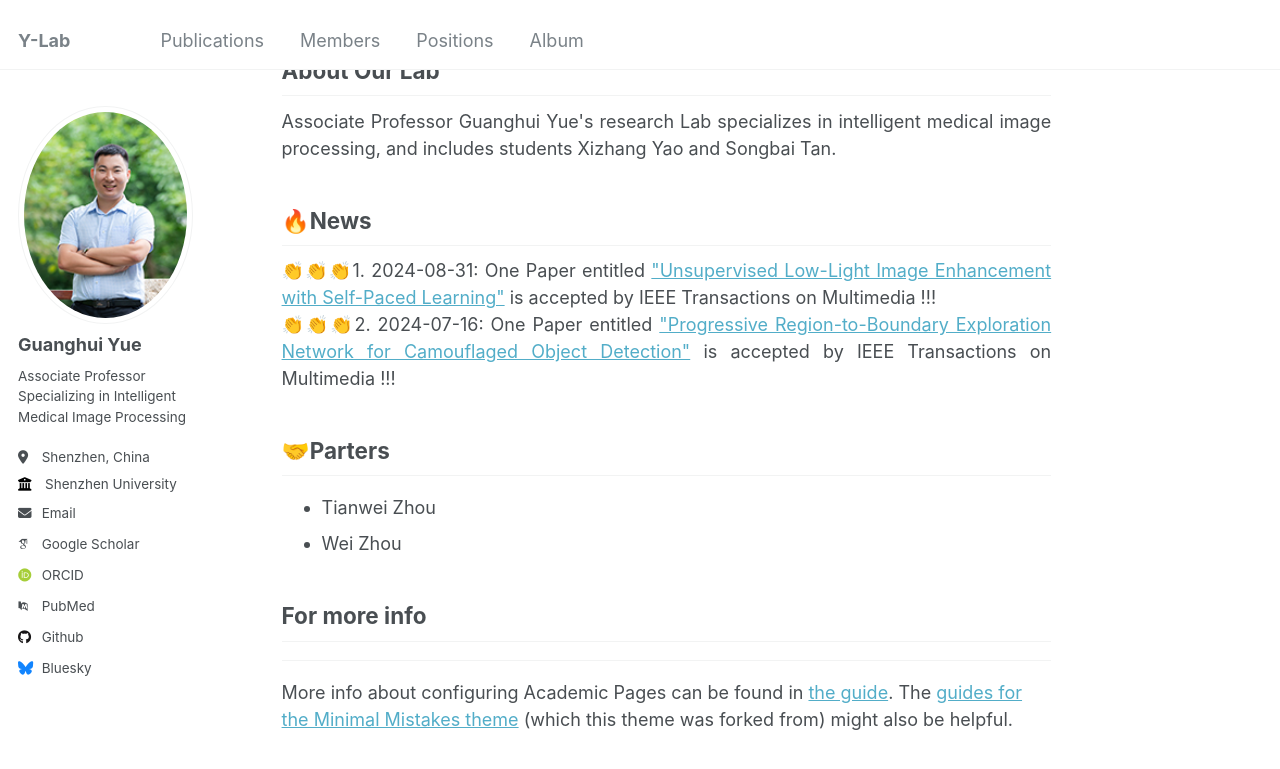
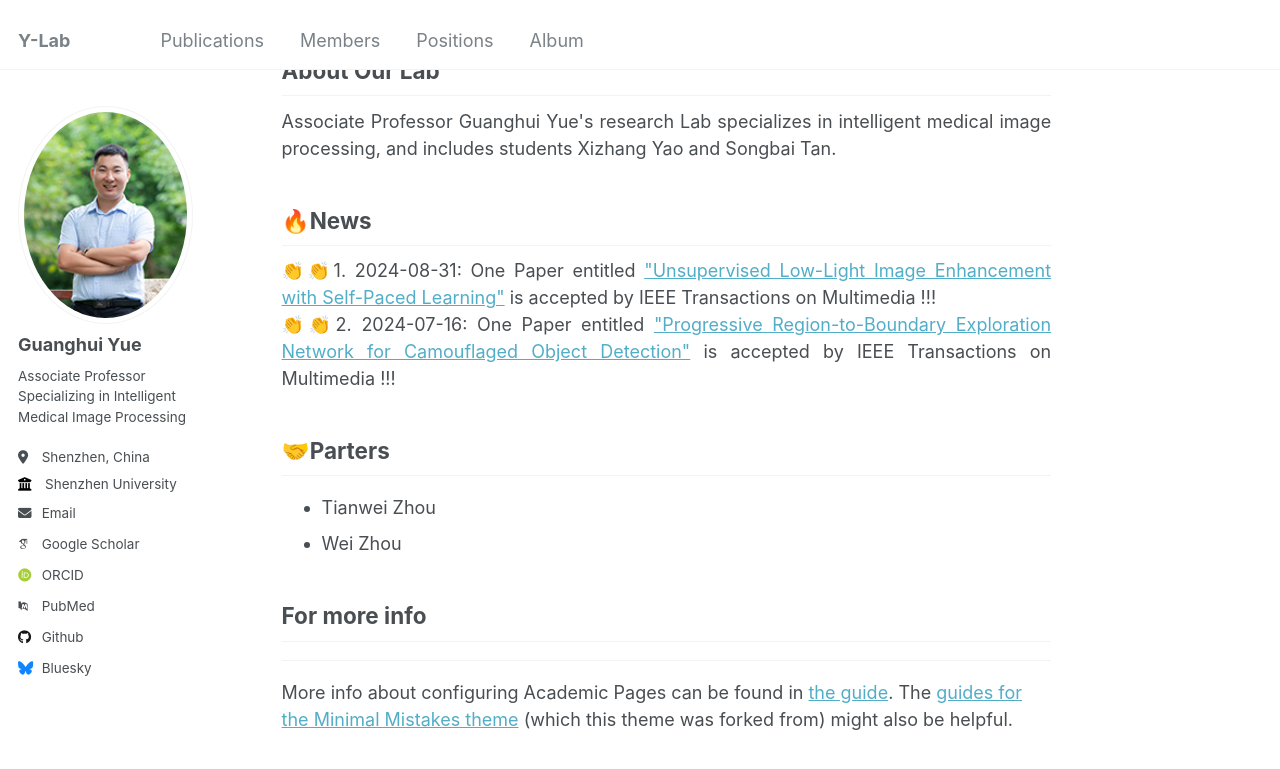
Before and after one commit to Guanghui-Yue/Guanghui-Yue.github.io, a Jekyll site: the page built from _pages/about.md, in a window 1280 px wide and 900 px high, scrolled down 536 px. Shown: the top 769 px of the window. Built offline with Jekyll 4.4.1, drawn with Linux system fonts in a browser that asks for light colours; some web fonts are replaced.

Commit message:
Update about.md

```diff
--- a/_pages/about.md
+++ b/_pages/about.md
@@ -125,10 +125,9 @@ Associate Professor Guanghui Yue's research Lab specializes in intelligent medic
 ## 🔥News
 
 <div style="text-align:justify;">
-&#x1F44F;&#x1F44F;&#x1F44F;1. 2024-08-31: One Paper entitled <a href="https://ieeexplore.ieee.org/Xplore/home.jsp">"Unsupervised Low-Light Image Enhancement with Self-Paced Learning"</a> is accepted by IEEE Transactions on Multimedia !!!
-</div>
-<div style="text-align:justify;">
-&#x1F44F;&#x1F44F;&#x1F44F;2. 2024-07-16: One Paper entitled <a href="https://ieeexplore.ieee.org/Xplore/home.jsp">"Progressive Region-to-Boundary Exploration Network for Camouflaged Object Detection"</a> is accepted by IEEE Transactions on Multimedia !!!
+&#x1F44F;&#x1F44F;1. 2024-08-31: One Paper entitled <a href="https://ieeexplore.ieee.org/Xplore/home.jsp">"Unsupervised Low-Light Image Enhancement with Self-Paced Learning"</a> is accepted by IEEE Transactions on Multimedia !!!
+<br>
+&#x1F44F;&#x1F44F;2. 2024-07-16: One Paper entitled <a href="https://ieeexplore.ieee.org/Xplore/home.jsp">"Progressive Region-to-Boundary Exploration Network for Camouflaged Object Detection"</a> is accepted by IEEE Transactions on Multimedia !!!
 </div>
 ## 🤝Parters
 - Tianwei Zhou
```
